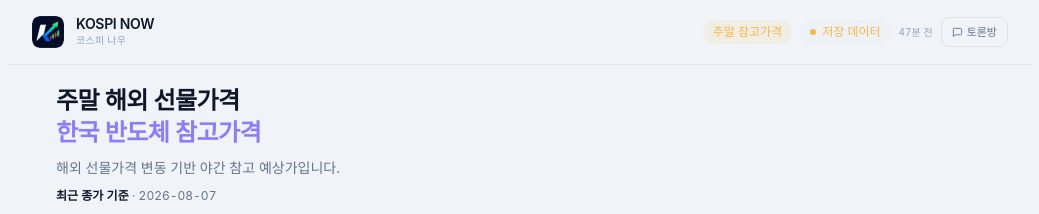
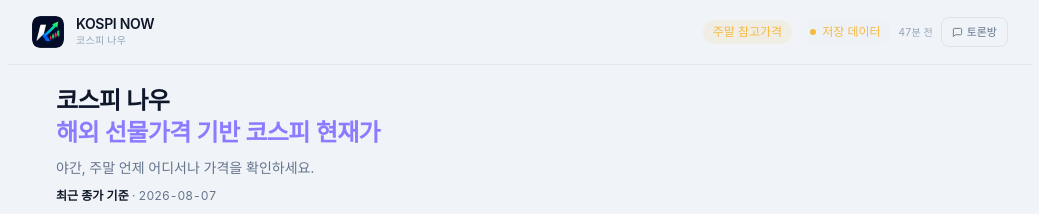
Before and after one commit to pick-play/stock_predict, a React (Vite) app: page / in a window 1280 px wide. Shown: the top 214 px of the page, without its empty margins (120-1159 px from the left). Built offline with nearby package versions, Linux system fonts and the light colour scheme; no server answers; a web font is replaced by a local one.

Commit message:
feat: KOSPI NOW headline copy
Co-Authored-By: Claude Fable 5 <noreply@anthropic.com>

```diff
--- a/src/components/dashboard/HeroSummary.tsx
+++ b/src/components/dashboard/HeroSummary.tsx
@@ -10,21 +10,14 @@ export function HeroSummary({ anchor }: HeroSummaryProps) {
   const weekend = isWeekend();
   const trading = isKrxTradingHours();
 
-  const titleLine1 = trading
-    ? "현재 한국거래소"
-    : weekend
-    ? "주말 해외 선물가격"
-    : "오늘 밤 시장이 반영한";
-
-  const titleLine2Accent = trading
-    ? "정규장 진행 중"
-    : weekend
-    ? "한국 반도체 참고가격"
-    : "한국 반도체 예상가격";
+  // Brand line stays constant; the session-specific notice below carries the
+  // "market is open, trust the real ticks" warning instead of the headline.
+  const titleLine1 = "코스피 나우";
+  const titleLine2Accent = "해외 선물가격 기반 코스피 현재가";
 
   const subtitle = trading
     ? "본 예상가격보다 국내 실제 체결가격을 우선 확인하세요."
-    : "해외 선물가격 변동 기반 야간 참고 예상가입니다.";
+    : "야간, 주말 언제 어디서나 가격을 확인하세요.";
 
   const warning = trading
     ? "현재 한국거래소 정규장이 진행 중입니다. 실제 체결가 기준으로 거래하세요."
```
Also changed, not shown: 2 other files (tests, documents, lock files or other folders).
